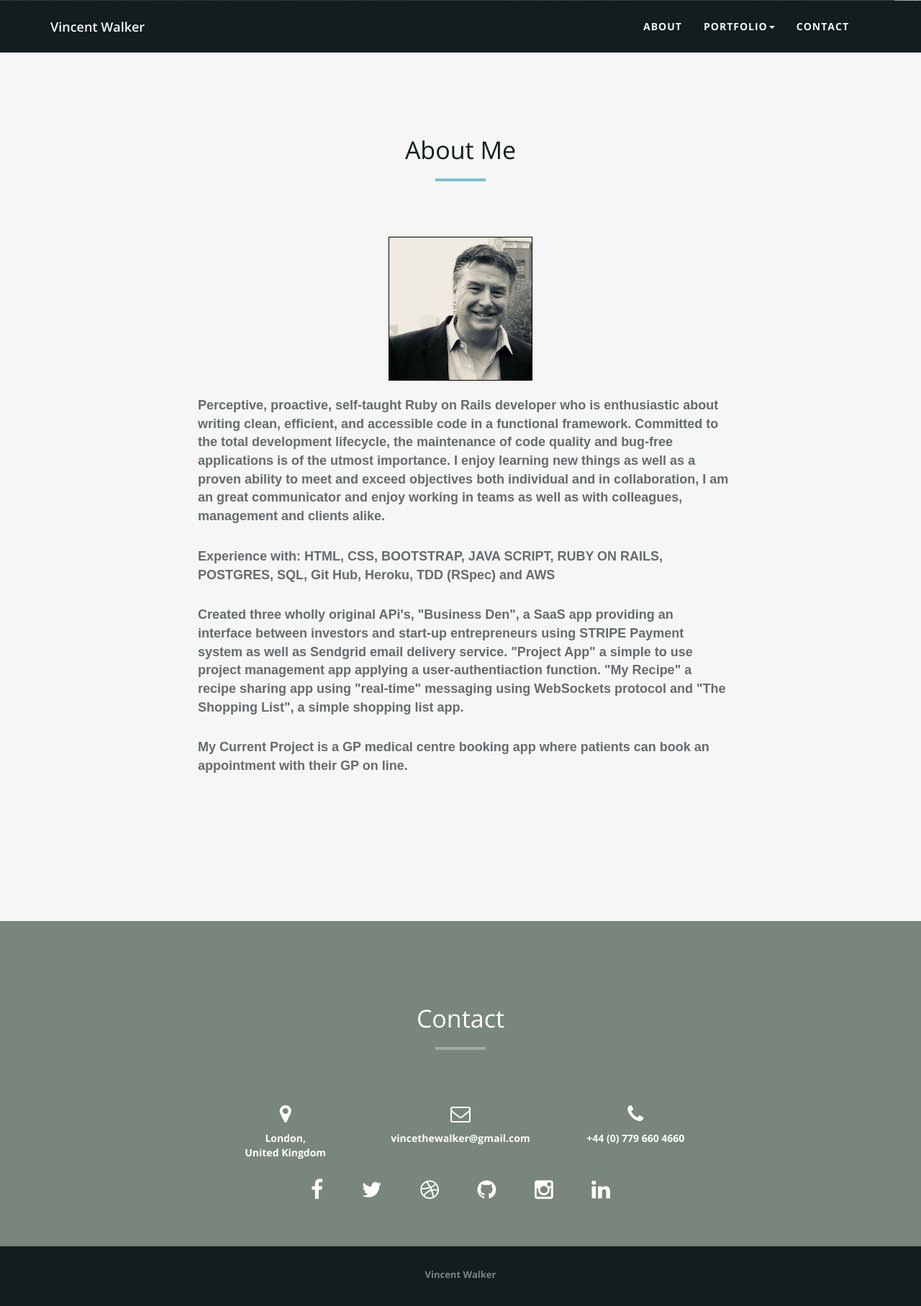
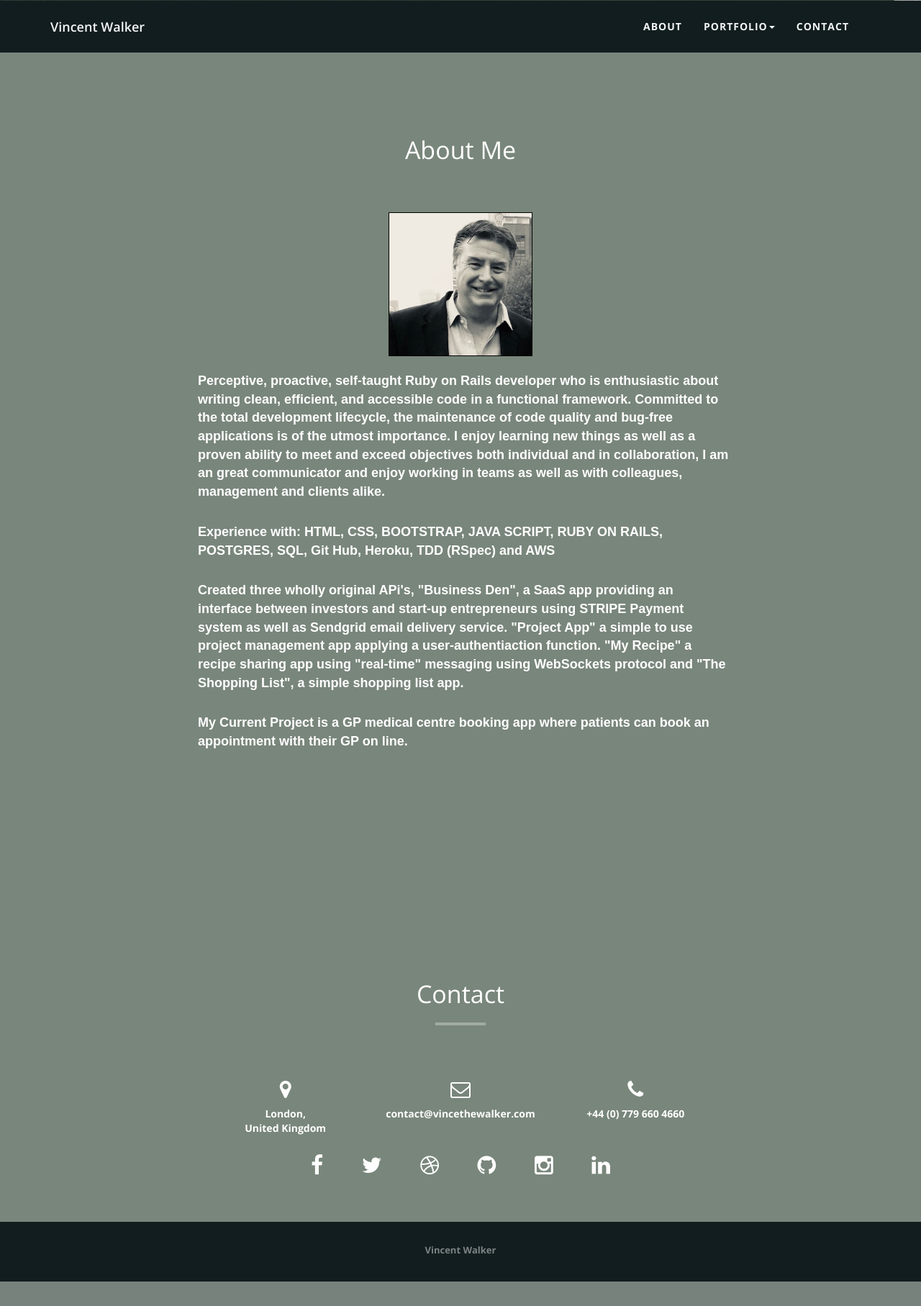
Before and after one commit to vincethewalker1961/vincethewalker, a PHP site: page / in a window 1280 px wide. Shown: the part 720-2535 px from the top of the page at 72% size. After the commit the page ends 2501 px from the top, so only its background shows below. Run offline with PHP 8.4, Linux system fonts and the light colour scheme; some libraries are stand-ins or nearby versions.

Commit message:
changed contact details

```diff
--- a/css/style.css
+++ b/css/style.css
@@ -1,3 +1,5 @@
+
+
 body, html {
 	font-family: 'Open Sans', sans-serif; font-weight: bold;
 	text-rendering: optimizeLegibility !important;
@@ -5,6 +7,7 @@ body, html {
 	color: #656c6d;
 	width: 100% !important;
 	height: 100% !important;
+
 }
 h1 {
 	font-weight: 700;
@@ -182,23 +185,31 @@ hr {
 	padding: 100px 0;
 	text-align: center;
 	color: #fff;
-	background: url(../img/intro-bg.jpg) no-repeat center top;
+	background: url(../img/intro-cn.jpg) no-repeat center top;
 	background-color: #7bc3d1;
 	-webkit-background-size: cover;
 	-moz-background-size: cover;
 	background-size: cover;
 	-o-background-size: cover;
 }
+
 .section-title.center {
 	padding: 25px 0 45px 0;
 }
 /* About Section */
 #about {
 	padding: 100px 0;
-	background: #f6f6f6;
+	background: #79867B;
+
 }
+
+#about h2 {
+	color: #fff;
+}
+
 #about .about-text {
 	margin-left: 10px;
+	color: #fff;
 }
 .nice {
 	font-weight: bold;
--- a/index.html
+++ b/index.html
@@ -89,7 +89,7 @@
   <div class="container">
     <div class="section-title text-center center">
       <h2>About Me</h2>
-      <hr>
+
     </div>
     <div class="row">
       <div class="col-md-12 text-center"><img src="img/vwa.jpg" alt="Vincent Walker" class="image-responsive"></div>
@@ -129,7 +129,7 @@
           United Kingdom</p>
       </div>
       <div class="col-md-4"> <i class="fa fa-envelope-o fa-2x"></i>
-        <p>vincethewalker@gmail.com</p>
+        <p>contact@vincethewalker.com</p>
       </div>
       <div class="col-md-4"> <i class="fa fa-phone fa-2x"></i>
         <p> +44 (0) 779 660 4660</p>
```
Also changed, not shown: img/intro-cn.jpg (renamed from img/intro-bg.jpg).
